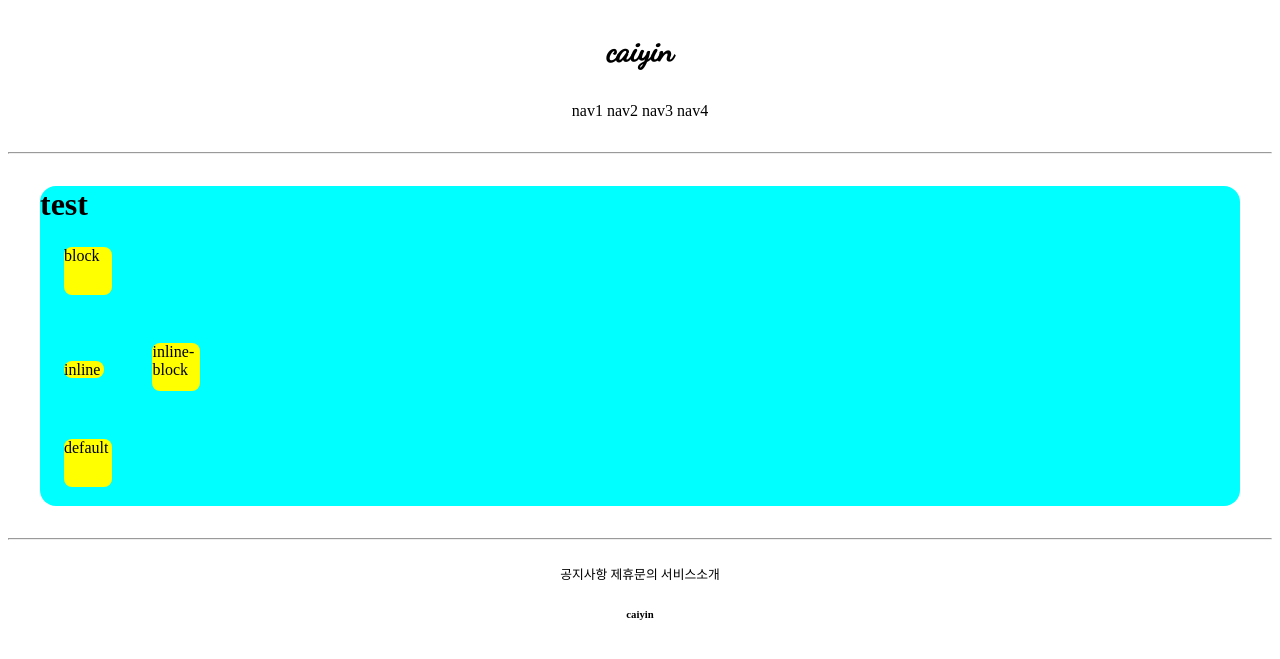
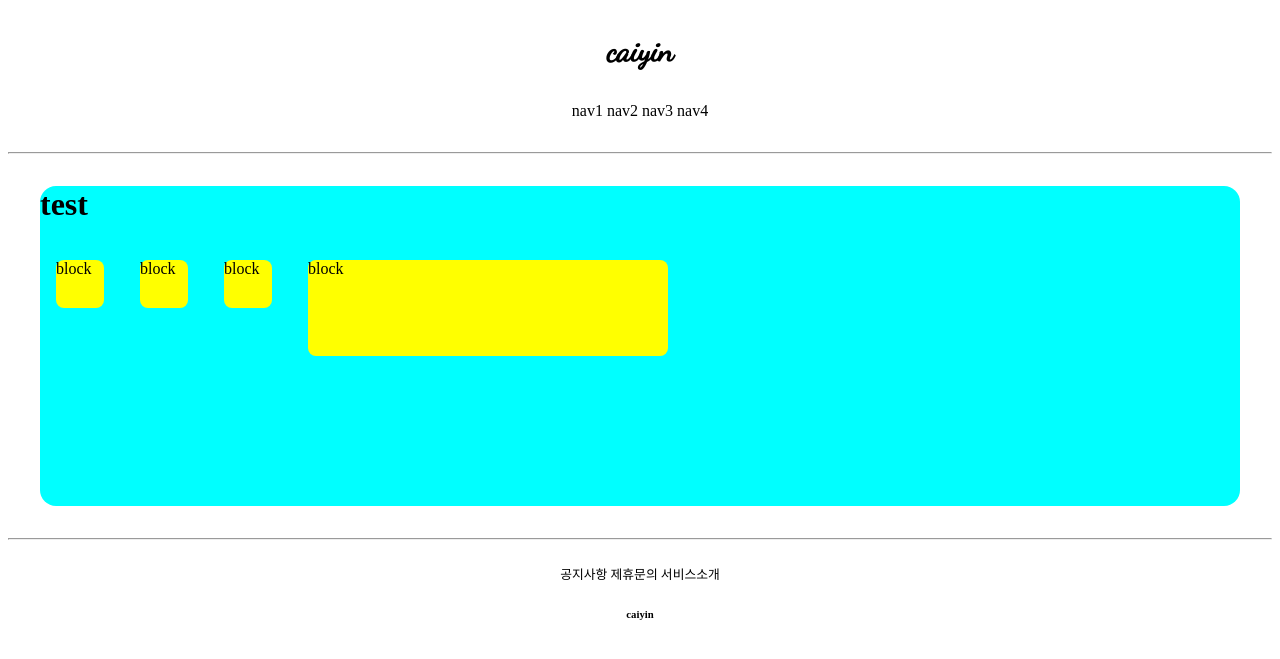
Before and after one commit to caiyin0211/gis, a Django app: page /accounts/hello_world/ in a window 1280 px wide. Shown: the top 659 px of the page. Run offline with Django 3.2, Linux system fonts and the light colour scheme; parts of the project's set-up code (start-up, migrations or seed data) failed here and were passed over.

Commit message:
7/6 commit2

```diff
--- a/accountapp/templates/accountapp/hello_world.html
+++ b/accountapp/templates/accountapp/hello_world.html
@@ -8,24 +8,21 @@
             background-color: yellow;
             height: 48px;
             width: 48px;
-            margin: 1.5rem;
+            margin: 1rem;
             border-radius: .5rem;
         }
 
-
-
-
     </style>
-
 
     <div style="height: 20rem; background-color: aqua; border-radius: 1rem ; margin :2rem" >
     <h1>test</h1>
 
-        <div class = "testing" style="display: block"> block</div>
-        <div class = "testing" style="display: inline"> inline </div>
-        <div class = "testing" style="display: inline-block">inline-block </div>
-        <div class = "testing" style="display: none"> none </div>
-        <div class = "testing" > default </div>
+
+        <div class = "testing" style="display: inline-block"> block </div>
+        <div class = "testing" style="display: inline-block; width: 3rem; height: 3rem">block </div>
+        <div class = "testing" style="display: inline-block; width: 3em; height: 3em">block </div>
+        <div class = "testing" style="display: inline-block; width: 30%; height: 30%">block </div>
+
 
 
     </div>
```
